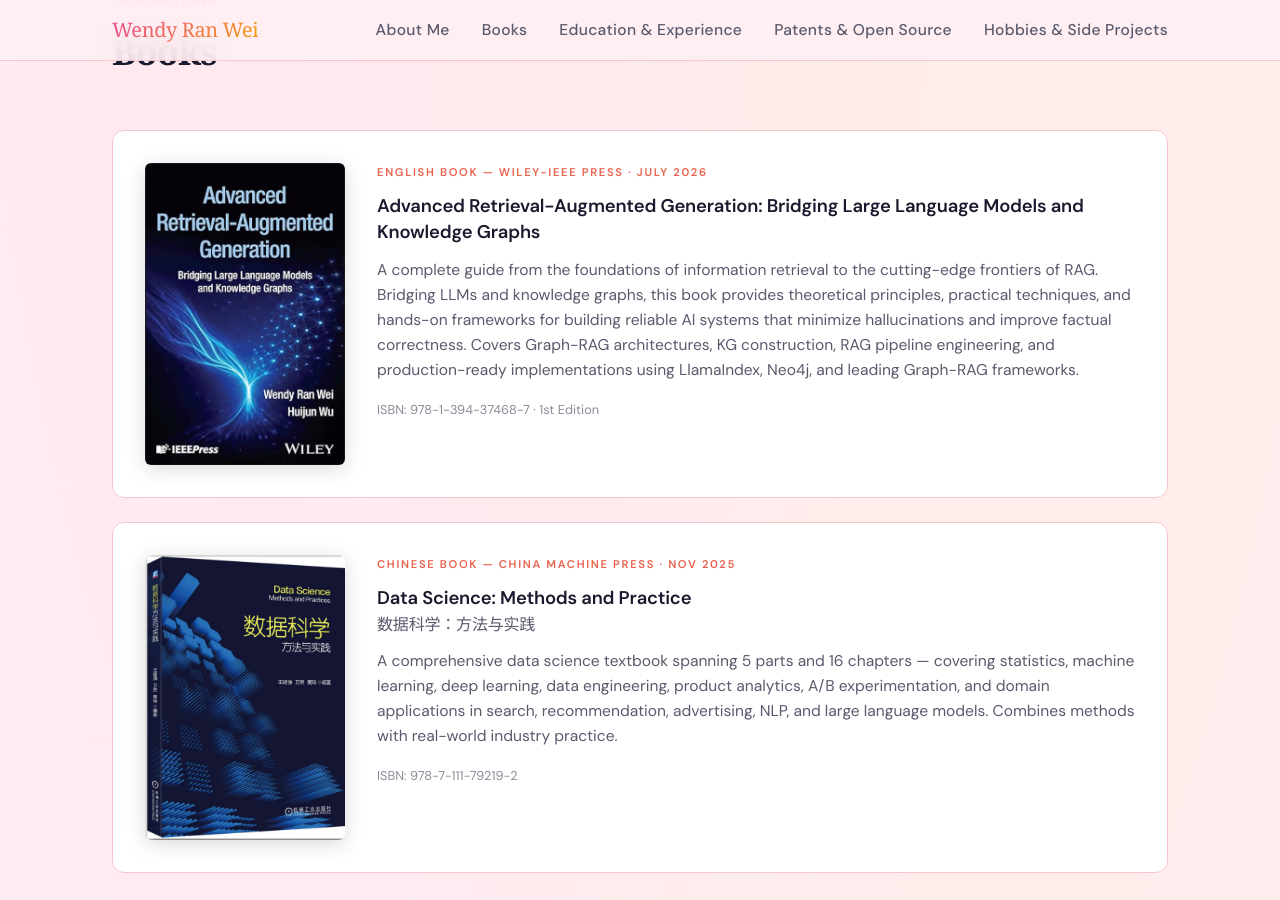
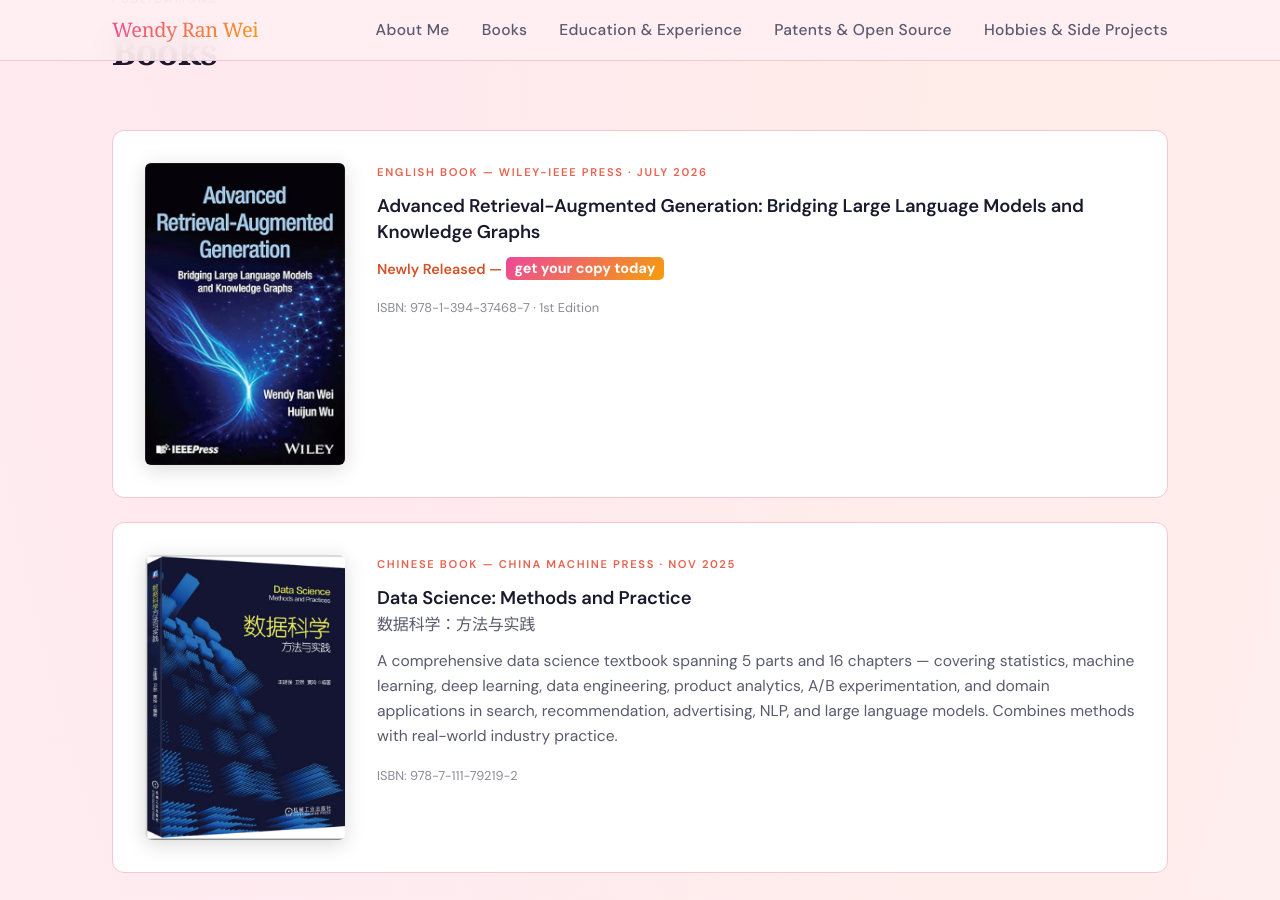
Before and after one commit to wendyran/wendyran.github.io, a Jekyll site: the page index.html, which Jekyll copies as it is, in a window 1280 px wide and 900 px high, scrolled down 1041 px. Built offline with Jekyll 4.4.1, drawn with Linux system fonts in a browser that asks for light colours; some web fonts are replaced.

Commit message:
Update index.html

```diff
--- a/index.html
+++ b/index.html
@@ -1069,17 +1069,17 @@
     <div class="section-label">Publications</div>
     <h2 class="section-title">Books</h2>
     <div class="cards-grid">
-        <a class="card card-featured" href="https://www.amazon.com/Advanced-Retrieval-Augmented-Generation-Bridging-Knowledge/dp/1394374682" target="_blank" rel="noopener">
-            <div class="card-cover">
-                <img src="book-cover-rag.png" alt="Advanced Retrieval-Augmented Generation book cover" />
-            </div>
+        <div class="card card-featured">
+            <a href="https://www.amazon.com/.../dp/1394374682" target="_blank" rel="noopener" class="card-cover">
+                <img src="book-cover-rag.png" alt="..." />
+            </a>
             <div>
                 <div class="card-type">English Book — Wiley-IEEE Press · July 2026</div>
-                <h3>Advanced Retrieval-Augmented Generation: Bridging Large Language Models and Knowledge Graphs</h3>
-                <p>A complete guide from the foundations of information retrieval to the cutting-edge frontiers of RAG. Bridging LLMs and knowledge graphs, this book provides theoretical principles, practical techniques, and hands-on frameworks for building reliable AI systems that minimize hallucinations and improve factual correctness. Covers Graph-RAG architectures, KG construction, RAG pipeline engineering, and production-ready implementations using LlamaIndex, Neo4j, and leading Graph-RAG frameworks.</p>
+                <h3><a href="https://www.amazon.com/.../dp/1394374682" target="_blank" rel="noopener" style="color: inherit; text-decoration: none;">Advanced Retrieval-Augmented Generation: Bridging Large Language Models and Knowledge Graphs</a></h3>
+                <p style="margin: 0.4rem 0 0.9rem; font-size: 0.9rem; font-weight: 600; color: var(--accent-dark);">Newly Released — <a href="https://www.amazon.com/Advanced-Retrieval-Augmented-Generation-Bridging-Knowledge/dp/1394374682" target="_blank" rel="noopener" style="background: var(--gradient); color: #fff; padding: 0.15rem 0.55rem; border-radius: 5px; text-decoration: none; font-weight: 700;">get your copy today</a></p>
                 <div class="card-meta">ISBN: 978-1-394-37468-7 · 1st Edition</div>
             </div>
-        </a>
+        </div>
         <a class="card card-featured" href="http://cs.cmpedu.com/books/book/5610009.htm" target="_blank" rel="noopener">
             <div class="card-cover">
                 <img src="book-cover-ds.png" alt="Data Science: Methods and Practice book cover" />
```
